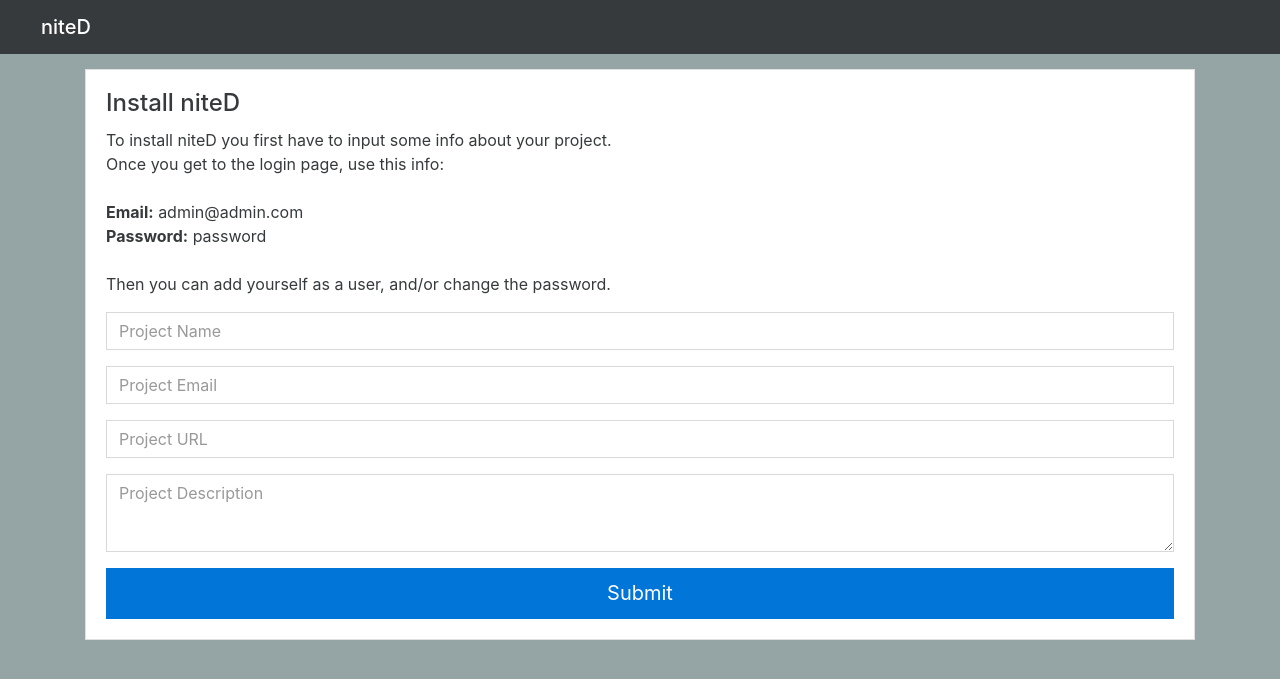
After one commit to johnroper100/niteD, a PHP site: page /install.php in a window 1280 px wide. The commit adds this page. Shown: the top 679 px of the page. Run offline with PHP 8.4, Linux system fonts and the light colour scheme; data that the repository does not hold is empty.

Commit message:
added project installation

```diff
--- a/header.php
+++ b/header.php
@@ -10,13 +10,15 @@
         include_once 'dbconnect.php';
         $result_login = mysqli_query($con, "SELECT * FROM project");
         if ($row_login = mysqli_fetch_array($result_login)) {
-            $login_project = $row_login['project_name'];
+            $login_project = $row_login['project_name']." |";
+            $login_project_title = $row_login['project_name'];
         } else {
             $login_project = "";
+            $login_project_title = "niteD";
         }
         ?>
 
-        <title><?php echo $login_project; ?> | niteD - Project Management System</title>
+        <title><?php echo $login_project; ?> niteD - Project Management System</title>
 
         <!-- Bootstrap CSS -->
         <link rel="stylesheet" href="css/bootstrap.min.css">
@@ -25,7 +27,7 @@
     </head>
     <body>
         <nav class="navbar navbar-dark bg-inverse">
-            <a href="tasks.php"><h1 class="navbar-brand mb-0" style="margin-left: 25px;">niteD</h1></a>
+            <a href="tasks.php"><h1 class="navbar-brand mb-0" style="margin-left: 25px;"><?php echo $login_project_title; ?></h1></a>
             <?php if (isset($_SESSION['usr_id'])) { ?>
             <ul class="navbar-nav">
                 <li class="nav-item"><a class="nav-link" href="stats.php">Stats</a></li>
--- /dev/null
+++ b/install.php
@@ -0,0 +1,50 @@
+<?php
+include_once 'dbconnect.php';
+include 'header.php';
+
+//set validation error flag as false
+$error = false;
+
+//check if form is submitted
+if (isset($_POST['projectcreate'])) {
+	$pname = mysqli_real_escape_string($con, $_POST['project-name']);
+    $pemail = mysqli_real_escape_string($con, $_POST['project-email']);
+    $purl = mysqli_real_escape_string($con, $_POST['project-url']);
+	$pdesc = mysqli_real_escape_string($con, htmlspecialchars($_POST['project-description']));
+
+    $sql = "INSERT INTO project (project_name, project_email, project_url, project_description) VALUES ('".$pname."', '".$pemail."', '".$purl."', '".$pdesc."')";
+
+    if ($con->query($sql) === TRUE) {
+        header("Location: login.php");
+    } else {
+        echo '<h3 style="text-align: center;">The project could not be created!</h3>';
+        echo '<span style="text-align: center;">Error: ' . $sql . '<br>' . $con->error . '</span>';
+    }
+}
+?>
+<div class="row">
+    <div class="col-md-12">
+        <div class="card">
+            <div class="card-block">
+                <h4 class="card-title">Install niteD</h4>
+                <p class="card-text">To install niteD you first have to input some info about your project.<br>Once you get to the login page, use this info:<br><br><b>Email:</b> admin@admin.com<br><b>Password:</b> password<br><br>Then you can add yourself as a user, and/or change the password.</p>
+                <form role="form" action="<?php echo $_SERVER['PHP_SELF']; ?>" method="post" name="projectcreateform" >
+                    <div class="form-group">
+                        <input type="text" class="form-control" placeholder="Project Name" id="project-name" name="project-name" required>
+                    </div>
+                    <div class="form-group">
+                        <input type="email" class="form-control" placeholder="Project Email" id="project-email" name="project-email" required>
+                    </div>
+                    <div class="form-group">
+                        <input type="text" class="form-control" placeholder="Project URL" id="project-url" name="project-url" required>
+                    </div>
+                    <div class="form-group">
+                        <textarea class="form-control" id="project-description" name="project-description" required rows="3" placeholder="Project Description"></textarea>
+                    </div>
+                    <button class="btn btn-primary btn-lg btn-block" type="submit" name="projectcreate">Submit</button>
+                </form>
+            </div>
+        </div>
+    </div>
+</div>
+<?php include 'footer.php'; ?>
```
